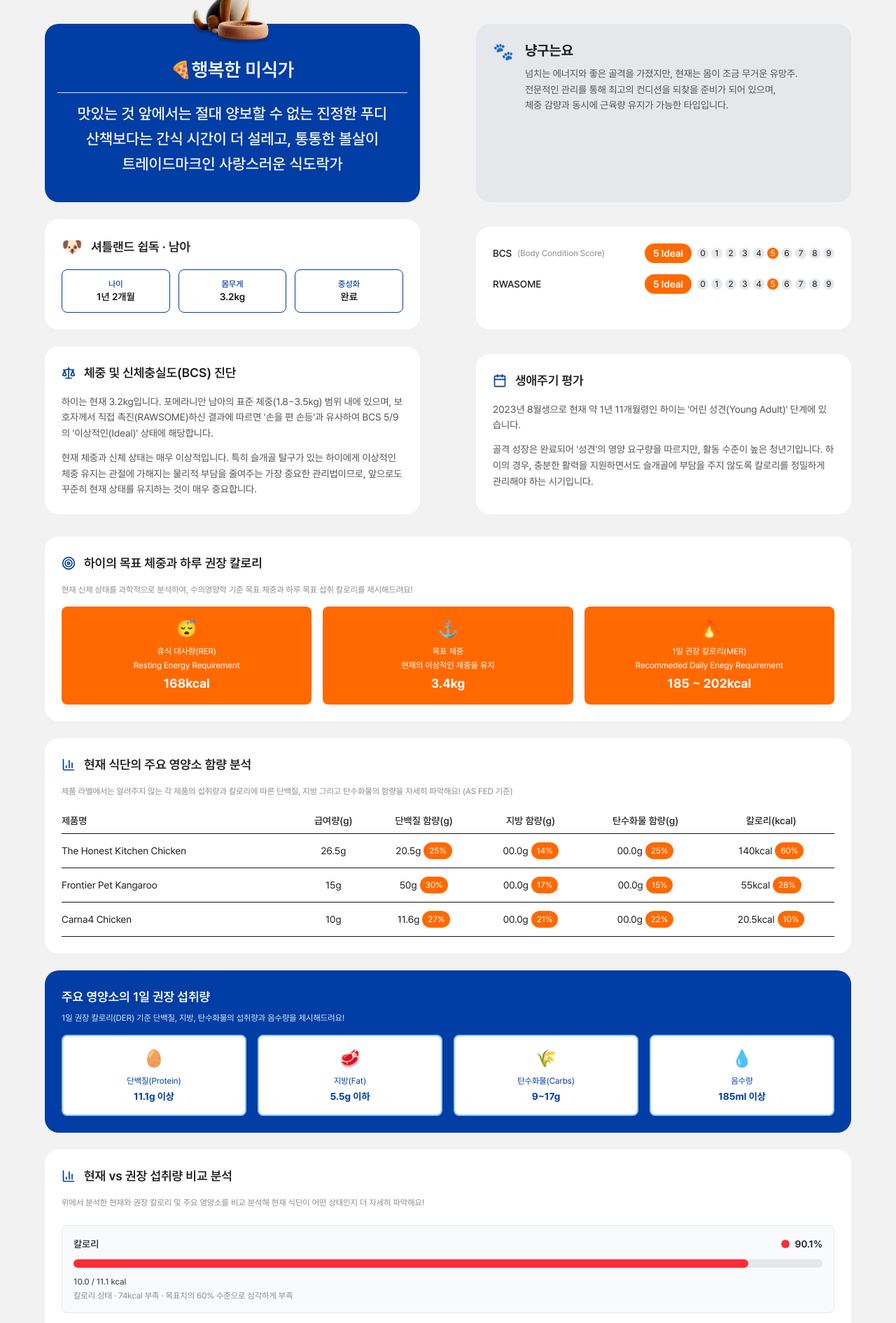
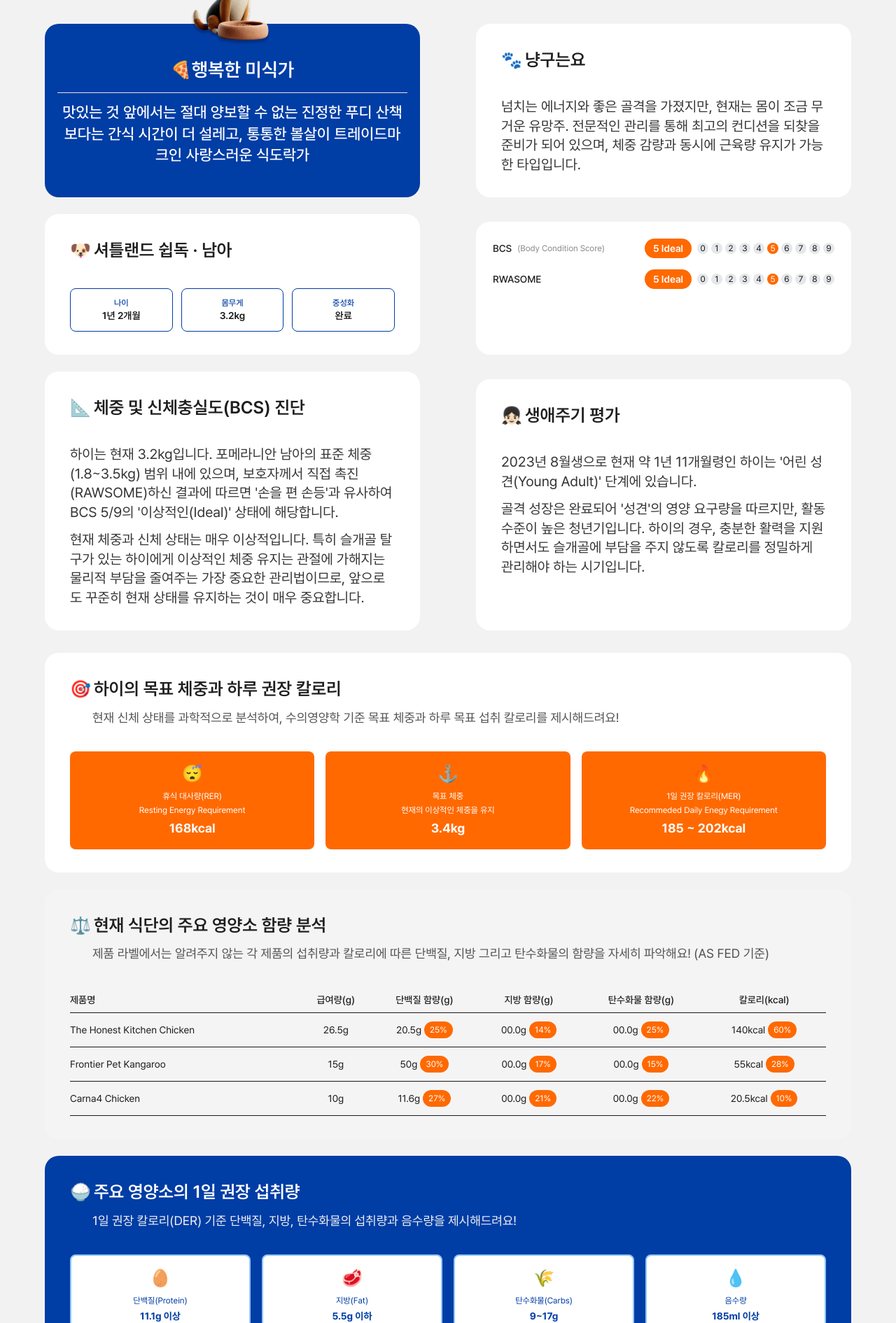
Before and after one commit to SeokHoChoi/test-jelly-univ-fe, a Next.js app: page /brief-report in a window 1280 px wide. Shown: the part 3620-5511 px from the top of the page at 70% size. Built offline with nearby package versions, Linux system fonts and the light colour scheme.

Commit message:
feat: 리포트 > 카드 컴포넌트 전체 적용 (프롭 우선순위를 위해 테일윈드 머지 라이브러리 추가)

```diff
--- a/package.json
+++ b/package.json
@@ -18,6 +18,7 @@
     "react-dom": "19.1.0",
     "react-hook-form": "^7.64.0",
     "react-responsive": "^10.0.1",
+    "tailwind-merge": "^3.3.1",
     "zod": "^4.1.12",
     "zustand": "^5.0.8"
   },
--- a/src/components/brief-report/DetailedDietReport.tsx
+++ b/src/components/brief-report/DetailedDietReport.tsx
@@ -2,6 +2,9 @@
 
 import { Scale, Calendar, Target, BarChart3, Handshake, AlertTriangle, Clipboard } from 'lucide-react';
 import Image from 'next/image';
+import ReportCard from '@/components/common/ReportCard';
+import ReportCardHeader from '@/components/common/ReportCardHeader';
+import ReportCardContent from '@/components/common/ReportCardContent';
 
 interface PetInfo {
   name: string;
@@ -129,75 +132,57 @@ const DetailedDietReport = ({
               {/* 하단 보더 */}
               <div className="border-t border-[#E3E3E3] my-3"></div>
 
-              <p className="text-[22px] font-medium text-white leading-relaxed px-[4px]">
-                맛있는 것 앞에서는 절대 양보할 수 없는 진정한 푸디<br />
-                산책보다는 간식 시간이 더 설레고, 통통한 볼살이<br />
-                트레이드마크인 사랑스러운 식도락가
+              <p className="text-[22px] font-medium text-white leading-snug px-[4px] break-words">
+                맛있는 것 앞에서는 절대 양보할 수 없는 진정한 푸디 산책보다는 간식 시간이 더 설레고, 통통한 볼살이 트레이드마크인 사랑스러운 식도락가
               </p>
             </div>
           </div>
 
           {/* 냥구는요 카드 */}
-          <div className="bg-gray-200 rounded-[20px] p-6 md:order-2">
-            <div className="flex items-start gap-4">
-              <span className="text-2xl">🐾</span>
-              <div>
-                <h2 className="text-xl font-bold mb-2 text-[#1E1E1E]">냥구는요</h2>
-                <p className="text-sm leading-relaxed text-[#525252]">
-                  넘치는 에너지와 좋은 골격을 가졌지만, 현재는 몸이 조금 무거운 유망주.<br />
-                  전문적인 관리를 통해 최고의 컨디션을 되찾을 준비가 되어 있으며,<br />
-                  체중 감량과 동시에 근육량 유지가 가능한 타입입니다.
-                </p>
+          <ReportCard className="md:order-2">
+            <ReportCardHeader emoji="🐾" title="냥구는요" />
+            <div className="mt-[35px]">
+              <ReportCardContent>
+                넘치는 에너지와 좋은 골격을 가졌지만, 현재는 몸이 조금 무거운 유망주. 전문적인 관리를 통해 최고의 컨디션을 되찾을 준비가 되어 있으며, 체중 감량과 동시에 근육량 유지가 가능한 타입입니다.
+              </ReportCardContent>
             </div>
-            </div>
-          </div>
+          </ReportCard>
 
           {/* 체중 및 신체충실도 진단 */}
-          <div className="bg-white rounded-[20px] p-6 md:order-5 md:mt-[24px]">
-            <div className="flex items-start gap-3 mb-4">
-              <Scale className="w-5 h-5 text-[#003DA5] mt-1" />
-              <h3 className="text-lg font-semibold text-[#1E1E1E]">
-                체중 및 신체충실도(BCS) 진단
-              </h3>
-            </div>
-            <div className="space-y-3 text-sm text-[#525252] leading-relaxed">
-              <p>
+          <ReportCard className="md:order-5 md:mt-[24px]">
+            <ReportCardHeader emoji="📐" title="체중 및 신체충실도(BCS) 진단" />
+            <div className="mt-[35px]">
+              <ReportCardContent>
+                <p className="mb-3">
                   {petInfo.name}는 현재 {petInfo.weight}입니다. 포메라니안 남아의 표준 체중(1.8~3.5kg) 범위 내에 있으며,
                   보호자께서 직접 촉진(RAWSOME)하신 결과에 따르면 &apos;손을 편 손등&apos;과 유사하여 BCS 5/9의 &apos;이상적인(Ideal)&apos; 상태에 해당합니다.
                 </p>
                 <p>
                   현재 체중과 신체 상태는 매우 이상적입니다. 특히 슬개골 탈구가 있는 {petInfo.name}에게 이상적인 체중 유지는 관절에 가해지는 물리적 부담을 줄여주는 가장 중요한 관리법이므로, 앞으로도 꾸준히 현재 상태를 유지하는 것이 매우 중요합니다.
                 </p>
+              </ReportCardContent>
             </div>
-          </div>
+          </ReportCard>
 
           {/* 생애주기 평가 */}
-          <div className="bg-white rounded-[20px] p-6 md:order-6 md:mt-[35px]">
-            <div className="flex items-start gap-3 mb-4">
-              <Calendar className="w-5 h-5 text-[#003DA5] mt-1" />
-              <h3 className="text-lg font-semibold text-[#1E1E1E]">
-                생애주기 평가
-              </h3>
-            </div>
-            <div className="space-y-3 text-sm text-[#525252] leading-relaxed">
-              <p>
+          <ReportCard className="md:order-6 md:mt-[35px]">
+            <ReportCardHeader emoji="👧🏻" title="생애주기 평가" />
+            <div className="mt-[35px]">
+              <ReportCardContent>
+                <p className="mb-3">
                   2023년 8월생으로 현재 약 1년 11개월령인 {petInfo.name}는 &apos;어린 성견(Young Adult)&apos; 단계에 있습니다.
                 </p>
                 <p>
                   골격 성장은 완료되어 &apos;성견&apos;의 영양 요구량을 따르지만, 활동 수준이 높은 청년기입니다. {petInfo.name}의 경우, 충분한 활력을 지원하면서도 슬개골에 부담을 주지 않도록 칼로리를 정밀하게 관리해야 하는 시기입니다.
                 </p>
+              </ReportCardContent>
             </div>
-          </div>
+          </ReportCard>
 
           {/* 셔틀랜드 쉽독 카드 */}
-          <div className="bg-white rounded-[20px] p-6 md:order-3 md:mt-[24px]">
-            <div className="flex items-center gap-3 mb-4">
-              <span className="text-2xl">🐶</span>
-              <h3 className="text-lg font-semibold text-[#1E1E1E]">
-                {petInfo.breed} · {petInfo.gender}
-              </h3>
-            </div>
-
+          <ReportCard className="md:order-3 md:mt-[24px]">
+            <ReportCardHeader emoji="🐶" title={`${petInfo.breed} · ${petInfo.gender}`} />
+            <div className="mt-[35px]">
               <div className="grid grid-cols-3 gap-3">
                 <div className="border border-[#003DA5] rounded-lg p-3 text-center">
                   <p className="text-xs text-[#003DA5] font-medium">나이</p>
@@ -213,6 +198,7 @@ const DetailedDietReport = ({
                 </div>
               </div>
             </div>
+          </ReportCard>
 
           {/* BCS & RWASOME 카드 */}
           <div className="bg-white rounded-[20px] p-6 md:order-4 md:mt-[35px]">
@@ -266,16 +252,13 @@ const DetailedDietReport = ({
         </div>
 
         {/* 목표 체중과 하루 권장 칼로리 */}
-        <div className="bg-white rounded-[20px] p-6">
-          <div className="flex items-start gap-3 mb-4">
-            <Target className="w-5 h-5 text-[#003DA5] mt-1" />
-            <h3 className="text-lg font-semibold text-[#1E1E1E]">
-              {petInfo.name}의 목표 체중과 하루 권장 칼로리
-            </h3>
-          </div>
-          <p className="text-xs text-[#8B8B8B] mb-4">
-            현재 신체 상태를 과학적으로 분석하여, 수의영양학 기준 목표 체중과 하루 목표 섭취 칼로리를 제시해드려요!
-          </p>
+        <ReportCard>
+          <ReportCardHeader
+            emoji="🎯"
+            title={`${petInfo.name}의 목표 체중과 하루 권장 칼로리`}
+            subtitle="현재 신체 상태를 과학적으로 분석하여, 수의영양학 기준 목표 체중과 하루 목표 섭취 칼로리를 제시해드려요!"
+          />
+          <div className="mt-[35px]">
 
             <div className="grid grid-cols-3 gap-4">
               <div className="bg-orange-500 rounded-lg p-4 text-white text-center">
@@ -298,16 +281,17 @@ const DetailedDietReport = ({
               </div>
             </div>
           </div>
+        </ReportCard>
 
         {/* 현재 식단의 주요 영양소 함량 분석 */}
-        <div className="bg-white rounded-[20px] p-6">
-          <div className="flex items-start gap-3 mb-4">
-            <BarChart3 className="w-5 h-5 text-[#003DA5] mt-1" />
-            <h3 className="text-lg font-semibold text-[#1E1E1E]">
-              현재 식단의 주요 영양소 함량 분석
-            </h3>
-          </div>
-          <p className="text-xs text-[#8B8B8B] mb-4">제품 라벨에서는 알려주지 않는 각 제품의 섭취량과 칼로리에 따른 단백질, 지방 그리고 탄수화물의 함량을 자세히 파악해요! (AS FED 기준)</p>
+        <ReportCard backgroundColor="#F4F4F4">
+          <ReportCardHeader
+            emoji="⚖️"
+            title="현재 식단의 주요 영양소 함량 분석"
+            subtitle="제품 라벨에서는 알려주지 않는 각 제품의 섭취량과 칼로리에 따른 단백질, 지방 그리고 탄수화물의 함량을 자세히 파악해요! (AS FED 기준)"
+            subtitleColor="#525252"
+          />
+          <div className="mt-[35px]">
 
             <div className="overflow-x-auto">
               <table className="w-full">
@@ -364,11 +348,18 @@ const DetailedDietReport = ({
               </table>
             </div>
           </div>
+        </ReportCard>
 
         {/* 주요 영양소의 1일 권장 섭취량 */}
-        <div className="bg-[#003DA5] rounded-[20px] p-6 text-white">
-          <h3 className="text-lg font-semibold mb-2">주요 영양소의 1일 권장 섭취량</h3>
-          <p className="text-xs text-blue-100 mb-4">1일 권장 칼로리(DER) 기준 단백질, 지방, 탄수화물의 섭취량과 음수량을 제시해드려요!</p>
+        <ReportCard backgroundColor="#003DA5">
+          <ReportCardHeader
+            emoji="🍚"
+            title="주요 영양소의 1일 권장 섭취량"
+            subtitle="1일 권장 칼로리(DER) 기준 단백질, 지방, 탄수화물의 섭취량과 음수량을 제시해드려요!"
+            titleColor="#FFFFFF"
+            subtitleColor="#F2F2F2"
+          />
+          <div className="mt-[35px] text-white">
 
             <div className="grid grid-cols-4 gap-4">
               <div className="bg-white border-2 border-blue-300 rounded-lg p-4 text-center">
@@ -393,18 +384,16 @@ const DetailedDietReport = ({
               </div>
             </div>
           </div>
+        </ReportCard>
 
         {/* 현재 vs 권장 섭취량 비교 분석 */}
-        <div className="bg-white rounded-[20px] p-6">
-          <div className="flex items-start gap-3 mb-4">
-            <BarChart3 className="w-5 h-5 text-[#003DA5] mt-1" />
-            <h3 className="text-lg font-semibold text-[#1E1E1E]">
-              현재 vs 권장 섭취량 비교 분석
-            </h3>
-          </div>
-          <p className="text-xs text-[#8B8B8B] mb-6">
-            위에서 분석한 현재와 권장 칼로리 및 주요 영양소를 비교 분석해 현재 식단이 어떤 상태인지 더 자세히 파악해요!
-          </p>
+        <ReportCard>
+          <ReportCardHeader
+            emoji="📊"
+            title="현재 vs 권장 섭취량 비교 분석"
+            subtitle="위에서 분석한 현재와 권장 칼로리 및 주요 영양소를 비교 분석해 현재 식단이 어떤 상태인지 더 자세히 파악해요!"
+          />
+          <div className="mt-[35px]">
 
             <div className="space-y-4 mb-6">
               {comparisonData.map((item, index) => (
@@ -447,24 +436,17 @@ const DetailedDietReport = ({
               </div>
             </div>
           </div>
+        </ReportCard>
 
         {/* 주식과 영양제의 상호작용 평가 */}
-        <div className="bg-white rounded-[20px] overflow-hidden">
-          {/* 파란색 제목 부분 */}
-          <div className="bg-[#003DA5] p-6">
-            <div className="flex items-start gap-3">
-              <Handshake className="w-5 h-5 text-white mt-1" />
-              <h3 className="text-lg font-semibold text-white">
-                주식과 영양제의 상호작용 평가
-              </h3>
-            </div>
-            <p className="text-xs text-blue-100 mt-2">
-              주식과 영양제가 서로 보완관계에 있는지 또는 과유불급은 아닐지 등을 평가해요!
-            </p>
-          </div>
-
-          {/* 하얀색 바디 부분 */}
-          <div className="p-6">
+        <ReportCard backgroundColor="#F4F4F4">
+          <ReportCardHeader
+            emoji="⚖️"
+            title="주식과 영양제의 상호작용 평가"
+            subtitle="주식과 영양제가 서로 보완관계에 있는지 또는 과유불급은 아닐지 등을 평가해요!"
+            subtitleColor="#525252"
+          />
+          <div className="mt-[35px]">
             <div className="grid grid-cols-1 md:grid-cols-3 gap-4">
               {supplements.map((supplement, index) => (
                 <div key={index} className="bg-gray-100 border border-gray-200 rounded-lg p-4">
@@ -480,19 +462,17 @@ const DetailedDietReport = ({
               ))}
             </div>
           </div>
-        </div>
+        </ReportCard>
 
         {/* 종합 결론 및 솔루션 */}
-        <div className="bg-white rounded-[20px] p-6">
-          <div className="flex items-start gap-3 mb-4">
-            <Clipboard className="w-5 h-5 text-[#003DA5] mt-1" />
-            <h3 className="text-lg font-semibold text-[#1E1E1E]">
-              종합 결론 및 솔루션
-            </h3>
-          </div>
-          <p className="text-xs text-[#8B8B8B] mb-6">
-            현재 급여 식단에 대한 종합적인 진단과 그에 따른 실행 계획을 알려드려요!
-          </p>
+        <ReportCard>
+          <ReportCardHeader
+            emoji="✅"
+            title="종합 결론 및 솔루션"
+            subtitle="현재 급여 식단에 대한 종합적인 진단과 그에 따른 실행 계획을 알려드려요!"
+            subtitleColor="#1E1E1E"
+          />
+          <div className="mt-[35px]">
 
             <div className="grid grid-cols-1 md:grid-cols-2 gap-6">
               {/* 왼쪽: 현재 식단의 최종 평가 */}
@@ -526,9 +506,10 @@ const DetailedDietReport = ({
               </div>
             </div>
           </div>
+        </ReportCard>
 
-      </div>
-    </div>
+      </div >
+    </div >
   );
 };
 
--- /dev/null
+++ b/src/components/common/ReportCard.tsx
@@ -0,0 +1,22 @@
+'use client';
+
+import { ReactNode } from 'react';
+
+interface ReportCardProps {
+  children: ReactNode;
+  className?: string;
+  backgroundColor?: string;
+}
+
+const ReportCard = ({ children, className = '', backgroundColor = '#FFFFFF' }: ReportCardProps) => {
+  return (
+    <div
+      className={`rounded-[20px] py-[33px] px-[36px] ${className}`}
+      style={{ backgroundColor }}
+    >
+      {children}
+    </div>
+  );
+};
+
+export default ReportCard;
--- /dev/null
+++ b/src/components/common/ReportCardContent.tsx
@@ -0,0 +1,18 @@
+'use client';
+
+import { ReactNode } from 'react';
+
+interface ReportCardContentProps {
+  children: ReactNode;
+  className?: string;
+}
+
+const ReportCardContent = ({ children, className = '' }: ReportCardContentProps) => {
+  return (
+    <div className={`text-[#343434] font-normal text-[20px] leading-snug break-words ${className}`}>
+      {children}
+    </div>
+  );
+};
+
+export default ReportCardContent;
--- /dev/null
+++ b/src/components/common/ReportCardHeader.tsx
@@ -0,0 +1,63 @@
+'use client';
+
+import { twMerge } from 'tailwind-merge';
+
+interface ReportCardHeaderProps {
+  emoji: string;
+  title: string;
+  subtitle?: string;
+  titleColor?: string;
+  subtitleColor?: string;
+}
+
+const ReportCardHeader = ({
+  emoji,
+  title,
+  subtitle,
+  titleColor = '#1E1E1E',
+  subtitleColor = '#525252'
+}: ReportCardHeaderProps) => {
+  // 색상에 따른 Tailwind 클래스 매핑
+  const getColorClass = (color: string) => {
+    switch (color) {
+      case '#FFFFFF':
+        return 'text-white';
+      case '#F2F2F2':
+        return 'text-[#F2F2F2]';
+      case '#525252':
+        return 'text-[#525252]';
+      case '#1E1E1E':
+        return 'text-[#1E1E1E]';
+      default:
+        return `text-[${color}]`;
+    }
+  };
+
+  return (
+    <div>
+      <div className="flex items-center gap-[4px]">
+        <span className="text-2xl">{emoji}</span>
+        <h2
+          className={twMerge(
+            "text-[25px] font-semibold",
+            getColorClass(titleColor)
+          )}
+        >
+          {title}
+        </h2>
+      </div>
+      {subtitle && (
+        <p
+          className={twMerge(
+            "font-normal text-[18px] mt-[8px] ml-[32px]",
+            getColorClass(subtitleColor)
+          )}
+        >
+          {subtitle}
+        </p>
+      )}
+    </div>
+  );
+};
+
+export default ReportCardHeader;
```
Also changed, not shown: 1 other file (tests, documents, lock files or other folders). Lines whose indentation alone changed are shown as unchanged.
